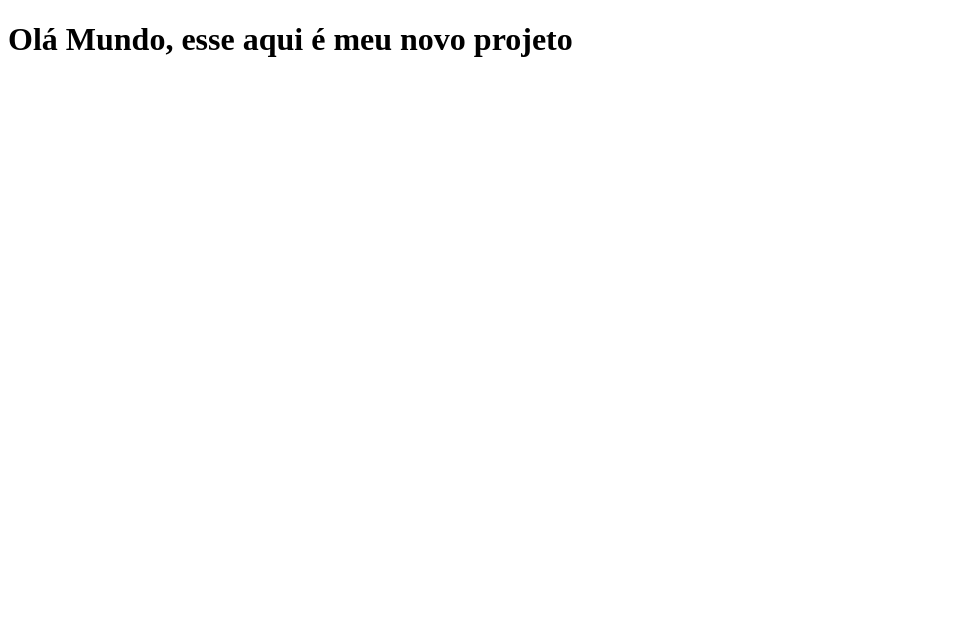
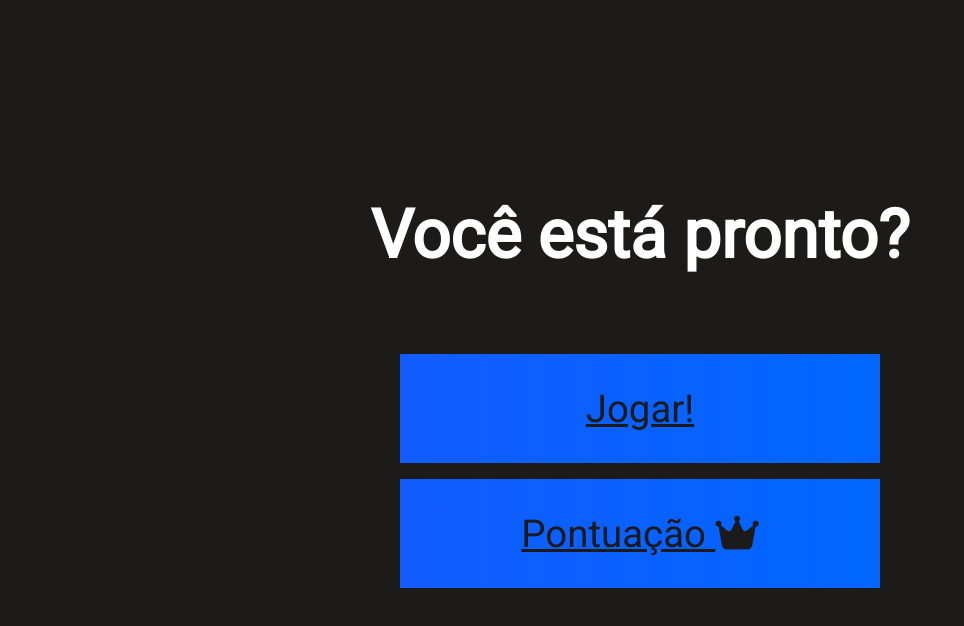
Before and after one commit to guilhermesouza11/Quiz-app, a plain HTML site: page index.html in a window 1280 px wide. Shown: the whole page, without its empty margins (0-964 px from the left). Drawn offline with Linux system fonts and the light colour scheme.

Commit message:
Adicionando estilização

```diff
--- /dev/null
+++ b/css/style.css
@@ -0,0 +1,71 @@
+@import url('https://fonts.googleapis.com/css2?family=Press+Start+2P&family=Roboto&display=swap');
+
+
+/* font-family: 'Press Start 2P', cursive;
+
+font-family: 'Roboto', sans-serif; */
+
+:root{
+  background-color: rgb( 29, 26, 26);
+}
+
+*{
+  box-sizing: border-box;
+  padding: 0;
+  margin: 0;
+  /* font-size: 62.5%; */
+  font-family: 'Roboto', sans-serif;
+}
+
+h1{
+  font-size: 4.2rem;
+  color: #fff;
+  margin-bottom: 5rem;
+}
+
+h2{
+  font-size: 4.2rem;
+}
+
+.container{
+  width: 100vw;
+  height: 100vh;
+  display: flex;
+  justify-content: center;
+  align-items: center;
+  max-width: 80rem;
+  margin: 0 auto;
+  padding: 2rem;
+}
+
+.flex-column{
+  display: flex;
+  flex-direction: column;
+}
+
+.flex-center{
+  justify-content: center;
+  align-items: center;
+}
+
+.justify-center{
+  justify-content: center;
+}
+
+.text-center{
+  text-align: center;
+}
+
+.hidden{
+  display: none;
+}
+
+.btn{
+  font-size: 2.4rem;
+  padding: 2rem 0;
+  width: 30rem;
+  text-align: center;
+  margin-bottom: 1rem;
+  color: rgb(28, 26, 26);
+  background: linear-gradient(90deg, rgb(18, 92, 255) 0%, rgb(0, 102, 255) 100%);
+}
--- a/index.html
+++ b/index.html
@@ -4,9 +4,19 @@
   <meta charset="UTF-8">
   <meta http-equiv="X-UA-Compatible" content="IE=edge">
   <meta name="viewport" content="width=device-width, initial-scale=1.0">
-  <title>Document</title>
+  <script src="https://kit.fontawesome.com/b11a934671.js" crossorigin="anonymous"></script>
+  <title>Quiz App</title>
+  <link rel="stylesheet" href="css/style.css">
 </head>
 <body>
-  <h1>Olá Mundo, esse aqui é meu novo projeto</h1>
+  <div class="container">
+    <div id="home" class="flex-column flex-center">
+      <h1>Você está pronto?</h1>
+      <a href="/jogo.html" class="btn">Jogar!</a>
+      <a href="/pontuacao.html" id="pontuacao" class="btn">Pontuação
+        <i class="fas fa-crown"></i>
+      </a>
+    </div>
+  </div>
 </body>
 </html>
```
